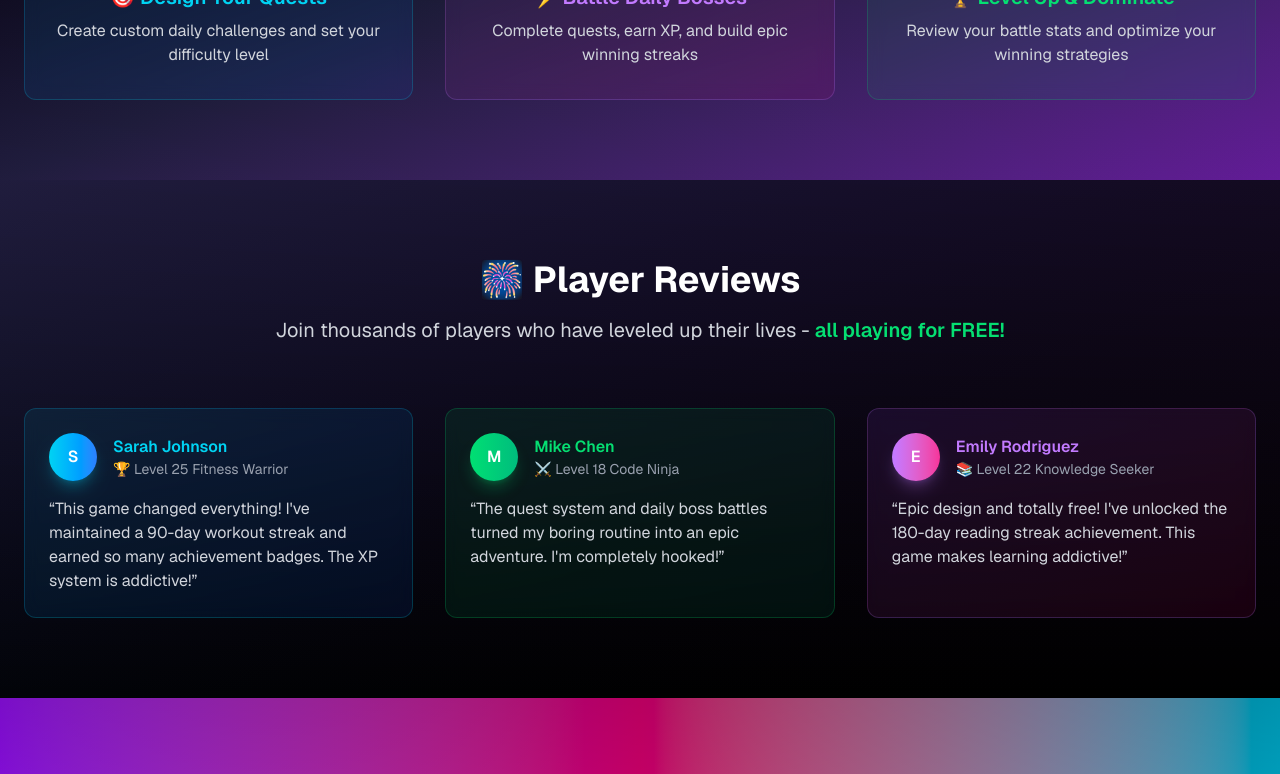
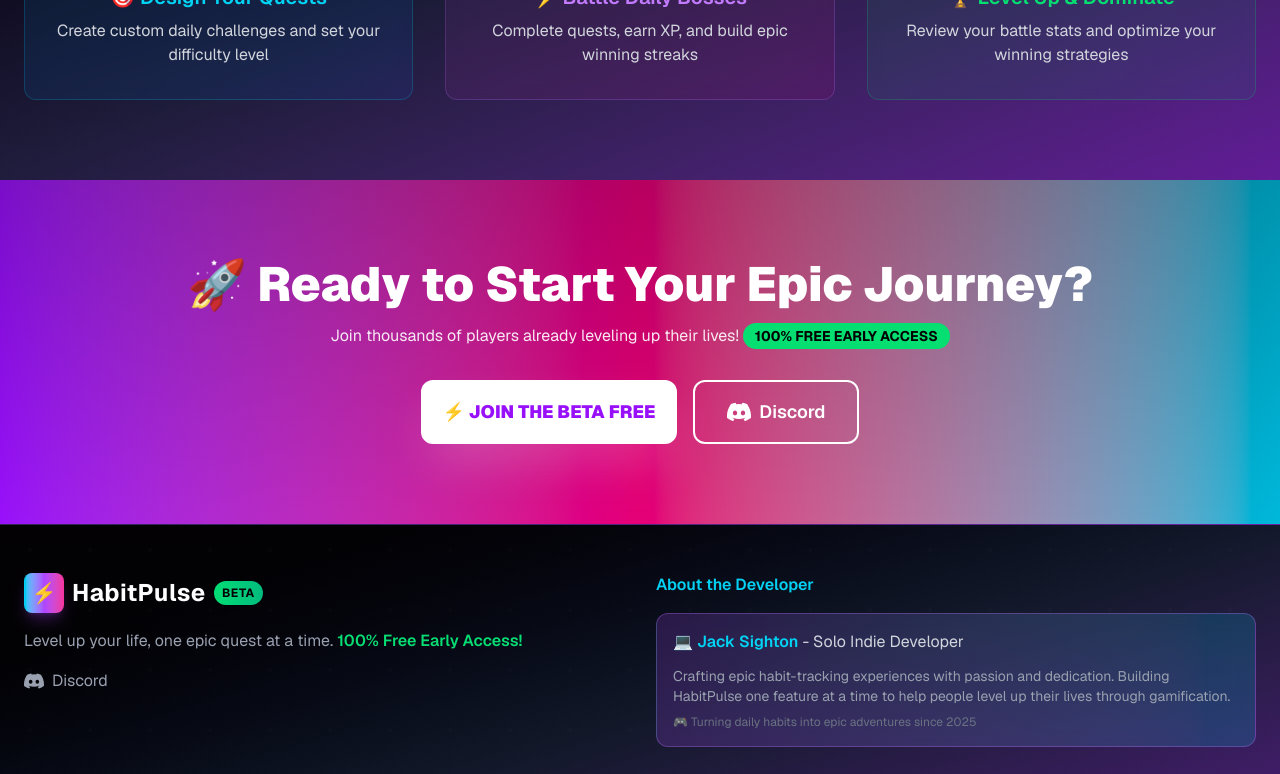
Before and after one commit to JackBerezhnov/habitpulse-landing-page, a Next.js app: page / in a window 1280 px wide. Shown: the part 2000-2774 px from the top of the page. Built offline with nearby package versions, Linux system fonts and the light colour scheme.

Commit message:
Deleted testimonial section on the landing page

```diff
--- a/src/app/page.tsx
+++ b/src/app/page.tsx
@@ -212,54 +212,6 @@ export default function Home() {
         </div>
       </section>
 
-      {/* Testimonials Section */}
-      <section id="testimonials" className="py-20 bg-gradient-to-br from-gray-900 to-black relative">
-        <div className="absolute inset-0 bg-gradient-to-b from-purple-500/10 to-transparent"></div>
-        <div className="container mx-auto px-6 relative z-10">
-          <div className="text-center mb-16">
-            <h2 className="text-4xl font-bold text-white mb-4 flex items-center justify-center gap-3">
-              🎆 Player Reviews
-            </h2>
-            <p className="text-xl text-gray-300">Join thousands of players who have leveled up their lives - <span className="text-green-400 font-semibold">all playing for FREE!</span></p>
-          </div>
-
-          <div className="grid grid-cols-1 md:grid-cols-3 gap-8">
-            <div className="bg-gradient-to-br from-cyan-500/10 to-blue-600/10 p-6 rounded-xl border border-cyan-400/20 backdrop-blur-sm hover:scale-105 transition-all duration-300">
-              <div className="flex items-center mb-4">
-                <div className="w-12 h-12 bg-gradient-to-r from-cyan-400 to-blue-500 rounded-full flex items-center justify-center text-white font-semibold shadow-lg shadow-cyan-400/25">S</div>
-                <div className="ml-4">
-                  <h4 className="font-semibold text-cyan-400">Sarah Johnson</h4>
-                  <p className="text-gray-400 text-sm">🏆 Level 25 Fitness Warrior</p>
-                </div>
-              </div>
-              <p className="text-gray-300">&ldquo;This game changed everything! I&apos;ve maintained a 90-day workout streak and earned so many achievement badges. The XP system is addictive!&rdquo;</p>
-            </div>
-
-            <div className="bg-gradient-to-br from-green-500/10 to-emerald-600/10 p-6 rounded-xl border border-green-400/20 backdrop-blur-sm hover:scale-105 transition-all duration-300">
-              <div className="flex items-center mb-4">
-                <div className="w-12 h-12 bg-gradient-to-r from-green-400 to-emerald-500 rounded-full flex items-center justify-center text-white font-semibold shadow-lg shadow-green-400/25">M</div>
-                <div className="ml-4">
-                  <h4 className="font-semibold text-green-400">Mike Chen</h4>
-                  <p className="text-gray-400 text-sm">⚔️ Level 18 Code Ninja</p>
-                </div>
-              </div>
-              <p className="text-gray-300">&ldquo;The quest system and daily boss battles turned my boring routine into an epic adventure. I&apos;m completely hooked!&rdquo;</p>
-            </div>
-
-            <div className="bg-gradient-to-br from-purple-500/10 to-pink-600/10 p-6 rounded-xl border border-purple-400/20 backdrop-blur-sm hover:scale-105 transition-all duration-300">
-              <div className="flex items-center mb-4">
-                <div className="w-12 h-12 bg-gradient-to-r from-purple-400 to-pink-500 rounded-full flex items-center justify-center text-white font-semibold shadow-lg shadow-purple-400/25">E</div>
-                <div className="ml-4">
-                  <h4 className="font-semibold text-purple-400">Emily Rodriguez</h4>
-                  <p className="text-gray-400 text-sm">📚 Level 22 Knowledge Seeker</p>
-                </div>
-              </div>
-              <p className="text-gray-300">&ldquo;Epic design and totally free! I&apos;ve unlocked the 180-day reading streak achievement. This game makes learning addictive!&rdquo;</p>
-            </div>
-          </div>
-        </div>
-      </section>
-
       {/* CTA Section */}
       <section className="py-20 bg-gradient-to-r from-purple-600 via-pink-600 to-cyan-500 relative overflow-hidden">
         <div className="absolute inset-0 bg-gradient-to-b from-black/20 to-transparent"></div>
```
